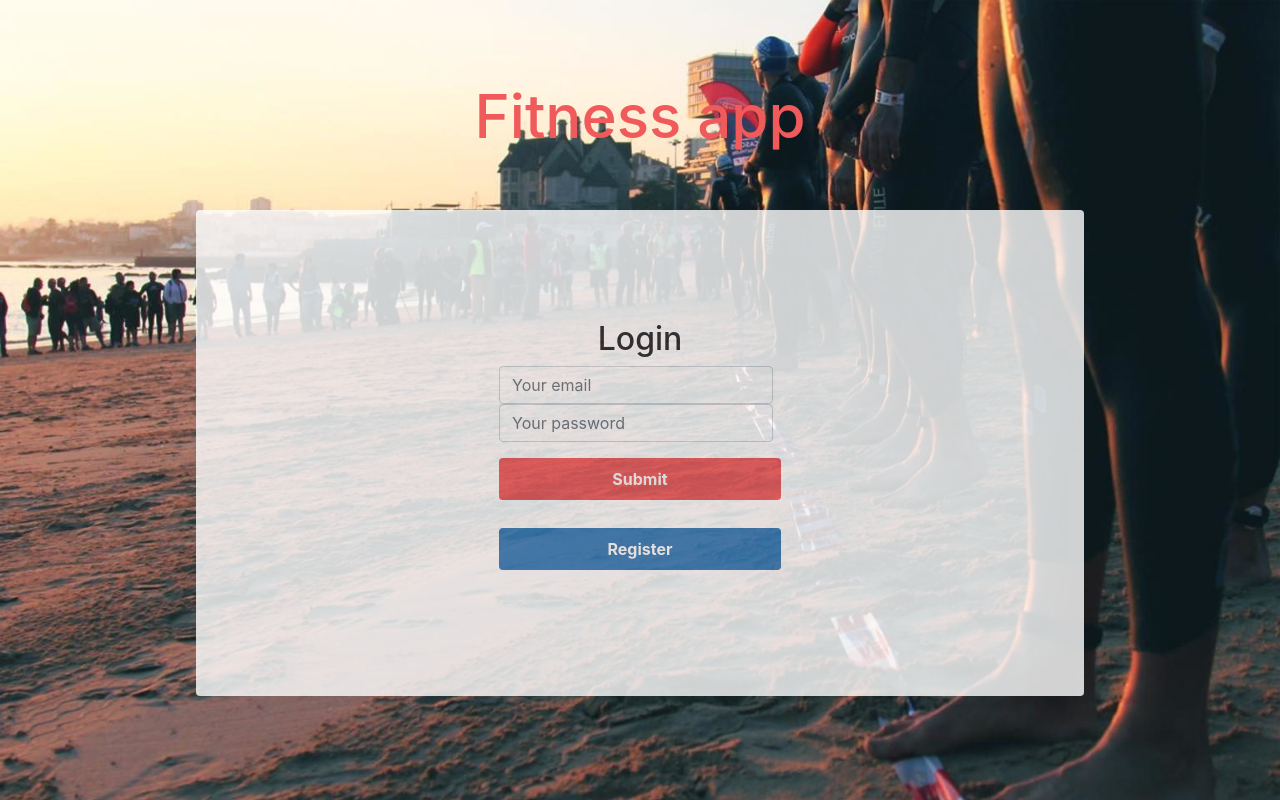
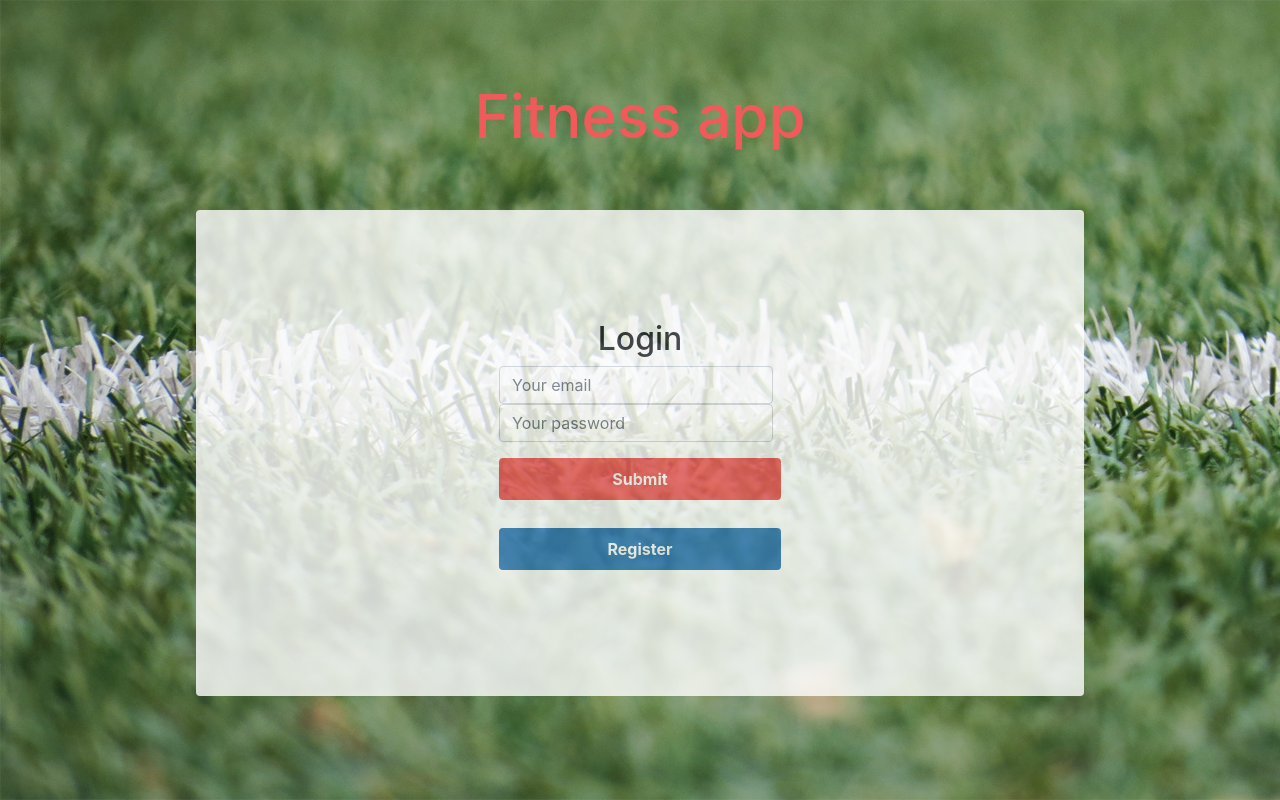
Before and after one commit to bgdmatei/fitness-club-mern, a React (Create React App) app in the folder client/: page /login in a window 1280 px wide. Built offline with nearby package versions, Linux system fonts and the light colour scheme.

Commit message:
Small visual edits on events creation

```diff
--- a/client/src/App.css
+++ b/client/src/App.css
@@ -14,9 +14,8 @@ body,
 }
 
 body {
-  background: rgba(0, 0, 0, 0.5) url("./assets/background.jpg") no-repeat;
+  background: rgba(0, 0, 0, 0.5) url("./assets/bg.jpg");
   background-size: cover;
-  -webkit-font-smoothing: antialiased !important;
 }
 
 body,
--- a/client/src/pages/EventsPage/event.css
+++ b/client/src/pages/EventsPage/event.css
@@ -8,6 +8,8 @@ label#thumbnail {
   justify-content: center;
   align-items: center;
   height: 120px;
+  border: 1px solid #dedede;
+  border-radius: 8px;
 }
 
 label#thumbnail input {
@@ -24,3 +26,11 @@ label#thumbnail.has-thumbnail img {
 .container > .event-validation {
   margin-top: 12px;
 }
+
+.input-group {
+  text-align: center;
+}
+
+#caret {
+  width: 155px;
+}
--- a/client/src/pages/EventsPage/index.js
+++ b/client/src/pages/EventsPage/index.js
@@ -144,7 +144,7 @@ export default function EventsPage({ history }) {
           </FormGroup>
           <ButtonDropdown isOpen={dropdownOpen} toggle={toggle}>
             <Button id="caret" value={sport} disabled>
-              {sport}
+              <strong>{sport}</strong>
             </Button>
             <DropdownToggle caret />
             <DropdownMenu>
```
Also changed, not shown: client/src/assets/bg.jpg (added).
